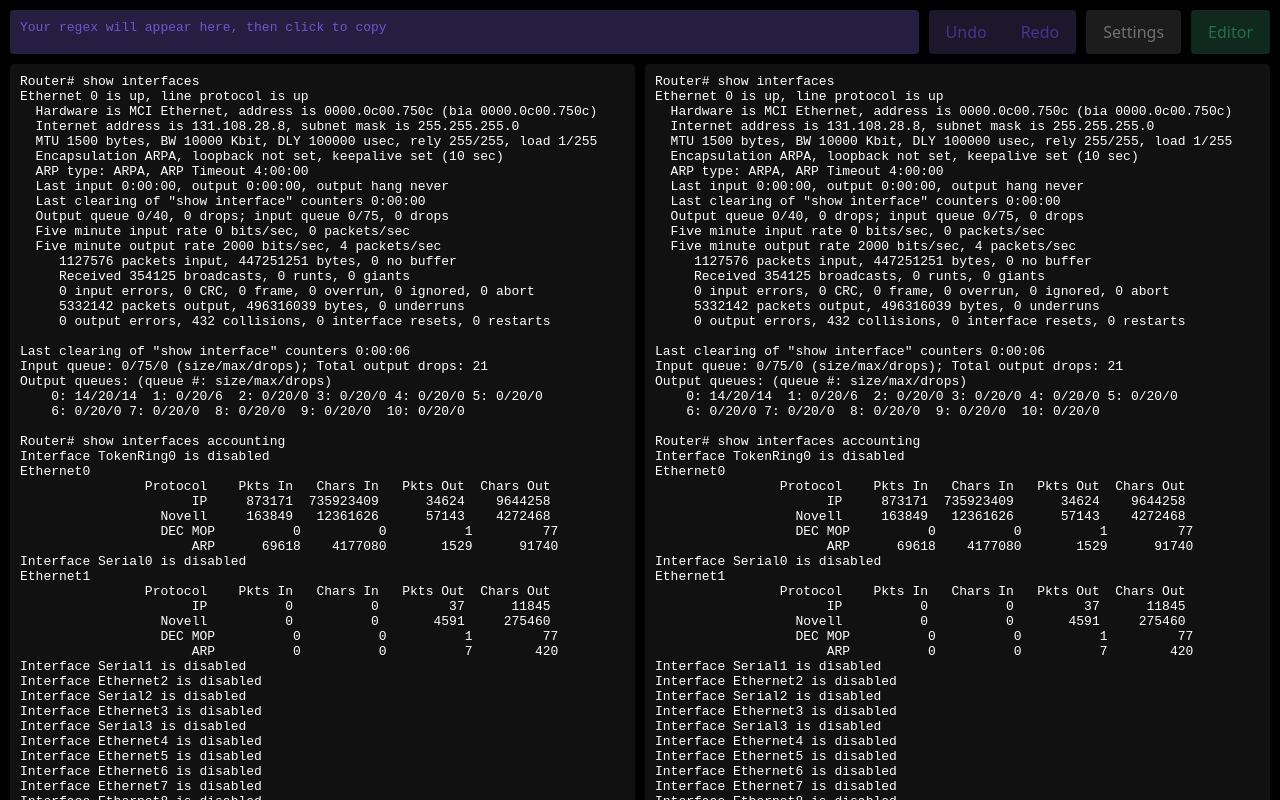
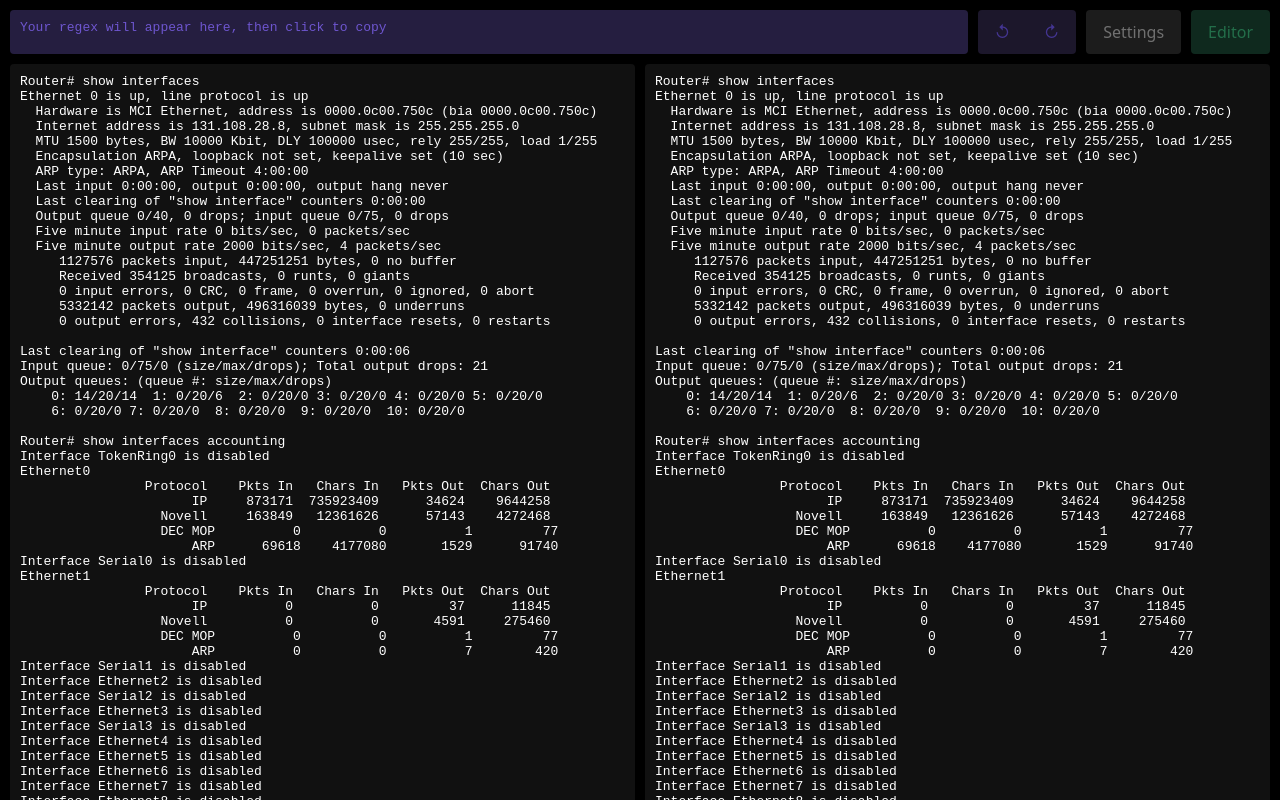
Before and after one commit to ricardocasares/regexgen, a React (Vite) app: page / in a window 1280 px wide. Shown: the top 800 px of the page. Built offline with nearby package versions, Linux system fonts and the light colour scheme; what react-string-replace-recursively would draw is missing.

Commit message:
undo arrows

```diff
--- a/src/components/TimeTravel/TimeTravel.tsx
+++ b/src/components/TimeTravel/TimeTravel.tsx
@@ -9,10 +9,10 @@ export function TimeTravel() {
   return (
     <Stack stretch h className={css.timetravel}>
       <Button secondary className={css.undo} disabled={canUndo} onClick={undo}>
-        Undo
+        ↺
       </Button>
       <Button secondary className={css.redo} disabled={canRedo} onClick={redo}>
-        Redo
+        ↻
       </Button>
     </Stack>
   );
```
